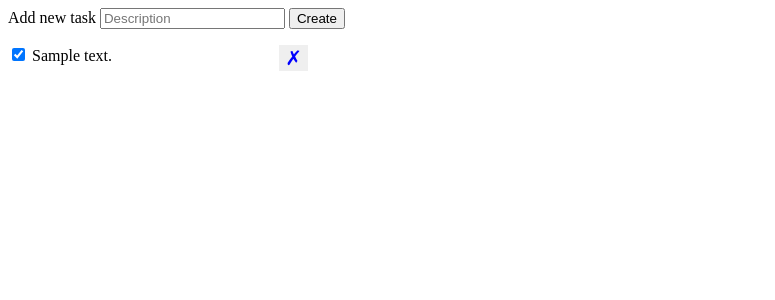
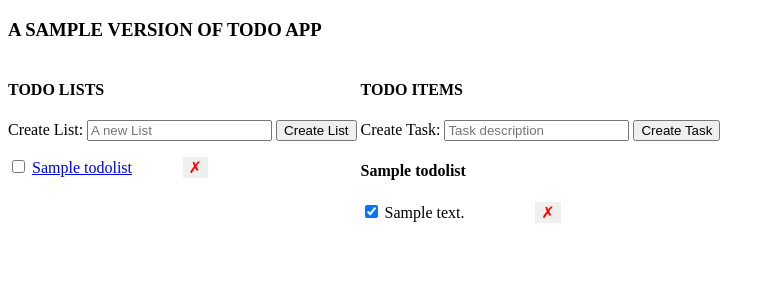
Before and after one commit to RamiMhanna/python, a Flask app: page /lists/1 in a window 1280 px wide. Shown: the top 300 px of the page, without its empty margins (0-775 px from the left). Run offline with Flask 2, Linux system fonts and the light colour scheme; tables that the repository leaves empty hold one stand-in row (values such as "Sample post").

Commit message:
Add new List, Delete new List, Update new List

```diff
--- a/sql_alchemy/crud_app/app.py
+++ b/sql_alchemy/crud_app/app.py
@@ -12,40 +12,25 @@ migrate = Migrate(app, db)
 app.config['SQLALCHEMY_DATABASE_URI'] = 'postgres://postgres:111988@localhost:5432/todoapp'
 
 class Todo(db.Model):
-    __tablename__ = 'todo'
+    __tablename__ = "todo"
     id = db.Column(db.Integer, primary_key=True)
     description = db.Column(db.String(), nullable=False)
     completed = db.Column(db.Boolean, nullable=False, default=False)
-    list_id = db.Column(db.Integer, db.ForeignKey('todolists.id'), nullable=False)
+    list_id = db.Column(db.Integer, db.ForeignKey(
+        'todolists.id'), nullable=False)
 
     def __repr__(self):
-        return f"<todo {self.id} - {self.description}>"
+        return f'<Todo ID: {self.id}, description: {self.description}, completed: {self.completed}>'
 
 
 class TodoList(db.Model):
-    __tablename__ = 'todolists'
+    __tablename__ = "todolists"
     id = db.Column(db.Integer, primary_key=True)
     name = db.Column(db.String(), nullable=False)
     todos = db.relationship('Todo', backref='list', lazy=True)
 
-
-
-
-
-@app.route('/todos/<todo_id>', methods=['DELETE'])
-def delete_todo(todo_id):
-    error = False
-    try:
-        print('Deleted')
-        todo = Todo.query.get(todo_id)
-        db.session.delete(todo)
-        db.session.commit()
-    except:
-        error = True
-        db.session.rollback()
-    finally:
-        db.session.close()
-    return jsonify({ 'success': True })
+    def __repr__(self):
+        return f'<TodoList ID: {self.id}, name: {self.name}, todos: {self.todos}>'
 
 
 @app.route('/todos/create', methods=['POST'])
@@ -54,47 +39,159 @@ def create_todo():
     body = {}
     try:
         description = request.get_json()['description']
-        todo = Todo(description=description, completed=False)
+        list_id = request.get_json()['list_id']
+        todo = Todo(description=description, completed=False, list_id=list_id)
         db.session.add(todo)
         db.session.commit()
         body['id'] = todo.id
         body['completed'] = todo.completed
         body['description'] = todo.description
-    except:
+    except():
+        db.session.rollback()
         error = True
-        db.session.rollback()
         print(sys.exc_info())
     finally:
         db.session.close()
-    if not error:
+    if error:
+        abort(500)
+    else:
         return jsonify(body)
+
+
+@app.route('/todos/<todo_id>/set-complete', methods=['POST'])
+def update_todo(todo_id):
+    error = False
+    try:
+        completed = request.get_json()['completed']
+        todo = Todo.query.get(todo_id)
+        print('Todo: ', todo)
+        todo.completed = completed
+        db.session.commit()
+    except():
+        db.session.rollback()
+        error = True
+        print(sys.exc_info())
+    finally:
+        db.session.close()
+    if error:
+        abort(500)
     else:
-        abort (400)
+        return redirect(url_for('index'))
+
+
+@app.route('/todos/<todo_id>/delete', methods=['DELETE'])
+def delete_todo(todo_id):
+    error = False
+    try:
+        #Todo.query.filter_by(id=todo_id).delete()
+        todo = Todo.query.get(todo_id)
+        db.session.delete(todo)
+        db.session.commit()
+    except():
+        db.session.rollback()
+        error = True
+    finally:
+        db.session.close()
+    if error:
+        abort(500)
+    else:
+        return jsonify({'success': True})
 
 @app.route('/todos/<todo_id>/set-completed', methods=['POST'])
 def set_completed_todo(todo_id):
     error = False
     try:
-        #print('completed', completed)
         completed = request.get_json()['completed']
         todo = Todo.query.get(todo_id)
         todo.completed = completed
         db.session.commit()
     except:
+        db.session.rollback()
         error = True
-        db.session.rollback()
-        print(sys.exc_info())
     finally:
         db.session.close()
-    return redirect(url_for('index'))
-
-
-
-@app.route('/lists/<list_id>')
-def get_list_todos(list_id):
-    return render_template('index.html', data=Todo.query.filter_by(list_id=list_id).order_by('id').all())
+    if error:
+        abort(500)
+    else:
+        return '', 200
 
 
 @app.route('/')
 def index():
     return redirect(url_for('get_list_todos', list_id=1))
+
+
+@app.route('/lists/<list_id>')
+def get_list_todos(list_id):
+    lists = TodoList.query.all()
+    active_list = TodoList.query.get(list_id)
+    todos = Todo.query.filter_by(list_id=list_id).order_by('id').all()
+    return render_template('index.html', todos=todos, lists=lists, active_list=active_list)
+
+
+@app.route('/lists/create', methods=['POST'])
+def create_list():
+    error = False
+    body = {}
+    try:
+        name = request.get_json()['name']
+        todolist = TodoList(name=name)
+        db.session.add(todolist)
+        db.session.commit()
+        body['id'] = todolist.id
+        body['name'] = todolist.name
+    except():
+        db.session.rollback()
+        error = True
+        print(sys.exc_info)
+    finally:
+        db.session.close()
+    if error:
+        abort(500)
+    else:
+        return jsonify(body)
+
+
+@app.route('/lists/<list_id>/delete', methods=['DELETE'])
+def delete_list(list_id):
+    error = False
+    try:
+        list = TodoList.query.get(list_id)
+        for todo in list.todos:
+            db.session.delete(todo)
+
+        db.session.delete(list)
+        db.session.commit()
+    except():
+        db.session.rollback()
+        error = True
+    finally:
+        db.session.close()
+    if error:
+        abort(500)
+    else:
+        return jsonify({'success': True})
+
+
+@app.route('/lists/<list_id>/set-completed', methods=['POST'])
+def set_completed_list(list_id):
+    error = False
+    try:
+        list = TodoList.query.get(list_id)
+        for todo in list.todos:
+            todo.completed = True
+
+        db.session.commit()
+    except:
+        db.session.rollback()
+        error = True
+    finally:
+        db.session.close()
+    if error:
+        abort(500)
+    else:
+        return '', 200
+
+
+if __name__ == '__main__':
+    app.run(debug=True)
--- a/sql_alchemy/crud_app/templates/index.html
+++ b/sql_alchemy/crud_app/templates/index.html
@@ -1,6 +1,7 @@
-<html>
-
+<!DOCTYPE html>
+<html lang="en">
   <head>
+    <meta http-equiv="refresh" content="60">
     <title>Todo App</title>
     <style>
       .hidden {
@@ -8,22 +9,20 @@
       }
       ul {
         list-style: none;
-          padding: 0;
-          margin: 0;
-          width: 300px;
+        padding-left: 0;
+        width: 200px;
       }
       li {
         clear: both;
       }
       li button {
-          appearance: none;
         -webkit-appearance: none;
         border: none;
         outline: none;
-          color: blue;
+        color: red;
         float: right;
         cursor: pointer;
-          font-size: 20px;
+        font-size: 16px;
       }
       .lists-wrapper, .todos-wrapper {
         display: inline-block;
@@ -31,49 +30,95 @@
       }
     </style>
   </head>
-
   <body>
-    <form id="form">
-        <label for="description">Add new task</label>
-        <input type="text" name="description" id="description" placeholder="Description">
-        <input type="submit" value="Create">
+    <h3>A SAMPLE VERSION OF TODO APP</h3>
+    <div class="lists-wrapper">
+        <h4>TODO LISTS</h4>
+        <form action="/lists/create" method="POST" id="list-form">
+          <label for="todolist">Create List:</label>
+          <input type="text" name="todolist" id="todolist-input" placeholder="A new List" data-id="{{ active_list.id }}"/>
+          <button type="submit">Create List</button>
         </form>
-    <div id="error" class="hidden">Some thing went wrong</div>
-    <ul id="todos">
-        {% for d in data %}
+      <ul id="lists">
+        {% for list in lists %}
         <li>
-            <input data-id="{{ d.id }}" class="check_completed" type="checkbox"{% if d.completed %} Checked {% endif %}>
-            {{d.description}}
-            <button class="delete" data-id="{{ d.id }}">&cross;</button>
+          <input type="checkbox" data-id="{{ list.id }}" class="list-check-completed">
+          <a href="/lists/{{ list.id }}">{{ list.name }}</a>
+          <button class="delete-list" data-id="{{ list.id }}">&cross;</button>
         </li>
     {% endfor %}
       </ul>
+    </div>
+
+    <div class="todos-wrapper">
+      <h4>TODO ITEMS</h4>
+      <form action="/todos/create" method="POST" id="todo-form">
+        <input id="list_id" type="hidden" value="{{ active_list.id }}">
+        <label for="description">Create Task:</label>
+        <input id="description" type="text" name="description" placeholder="Task description"  />
+        <button type="submit">Create Task</button>
+      </form>
+      <div id="error" class="hidden">
+        An error occurred, please try again.
+      </div>
+        <h4>{{ active_list.name }}</h4>
+        <ul id="todos">
+          {% for todo in todos %}
+          <li>
+            <input data-id="{{ todo.id }}" class="todo-check-completed" type="checkbox" name="complete" id="complete" {% if todo.completed %} checked {%endif%} />
+            {{ todo.description }}
+            <button class="delete-todo" data-id="{{ todo.id }}">&cross;</button>
+          </li>
+          {% endfor %}
+        </ul>
+
+    </div>
+
     <script>
-        const deleteButtons = document.querySelectorAll('.delete');
-        for (let i = 0; i < deleteButtons.length; i++) {
-            const deleteButton = deleteButtons[i];
-            deleteButton.addEventListener('click', function(e) {
-                console.log(e);
-                const todoId = e.target.dataset['id'];
-                fetch('/todos/' + todoId, {
-                    method: 'DELETE'
-                }).then(function() {
-                    const item = e.target.parentElement;
-                    item.remove();
-                }).then(function() {
+      let deleteBtns;
+      const listCheckboxes = document.querySelectorAll('.list-check-completed');
+      for (let i = 0; i < listCheckboxes.length; i++) {
+          const checkbox = listCheckboxes[i];
+
+          checkbox.onchange = function (e) {
+              if (e.target.checked) {
+                  const listId = e.target.dataset.id;
+
+                  fetch('/lists/' + listId + '/set-completed', {
+                      method: 'POST',
+                      headers: {
+                          'Content-Type': 'application/json'
+                      }
+                  })
+                  .then(function (jsonResponse) {
                       document.getElementById('error').className = 'hidden';
-                }).catch(function () {
+
+                      const todoCheckboxes = document.querySelectorAll('.todo-check-completed');
+
+                      for (let i = 0; i < todoCheckboxes.length; i++) {
+                          const checkbox = todoCheckboxes[i];
+
+                          checkbox.checked = true;
+                      }
+                  })
+                  .catch(function () {
                       document.getElementById('error').className = '';
                   })
-            });
               }
-        const checkboxes = document.querySelectorAll('.check_completed');
-        for (let i = 0; i < checkboxes.length; i++) {
-            const checkbox = checkboxes[i];
-            checkbox.onchange = function(e) {
-                console.log('event', e);
+          }
+      }
+
+
+
+
+      const todoCheckboxes = document.querySelectorAll('.todo-check-completed');
+      for (let i = 0; i < todoCheckboxes.length; i++) {
+          const checkbox = todoCheckboxes[i];
+
+          checkbox.onchange = function (e) {
               const newCompleted = e.target.checked;
-                const todoId = e.target.dataset['id'];
+              const todoId = e.target.dataset.id;
+
               fetch('/todos/' + todoId + '/set-completed', {
                   method: 'POST',
                   body: JSON.stringify({
@@ -82,19 +127,71 @@
                   headers: {
                       'Content-Type': 'application/json'
                   }
-            }).then(function() {
+              })
+              .then(function (jsonResponse) {
                   document.getElementById('error').className = 'hidden';
-            }).catch(function () {
+              })
+              .catch(function () {
                   document.getElementById('error').className = '';
               })
           }
       }
-        document.getElementById('form').onsubmit = function (e) {
+
+      deleteBtns = document.querySelectorAll(".delete-todo");
+
+      for (let i = 0; i < deleteBtns.length; i++) {
+        const deleteBtn = deleteBtns[i];
+        deleteBtn.onclick = function(e) {
+          console.log("Delete event: ", e);
+          const todoId = e.target.dataset.id;
+          fetch('/todos/'+ todoId + '/delete',{
+            method: 'DELETE'
+          }).then(function() {
+            console.log('Parent?', e.target);
+            const item = e.target.parentElement;
+            item.remove();
+              document.getElementById("error").className = "hidden";
+            })
+            .catch(function(e) {
+              console.error(e);
+              document.getElementById("error").className = "";
+            });
+        };
+      }
+
+      deleteListBtns = document.querySelectorAll(".delete-list");
+
+      for (let i = 0; i < deleteListBtns.length; i++) {
+        const deleteBtn = deleteListBtns[i];
+        deleteBtn.onclick = function(e) {
+          console.log("Delete event: ", e);
+          const listId = e.target.dataset.id;
+
+          fetch('/lists/'+ listId + '/delete',{
+            method: 'DELETE'
+          }).then(function() {
+            console.log('Parent?', e.target);
+            const item = e.target.parentElement;
+            item.remove();
+              document.getElementById("error").className = "hidden";
+              window.location.reload(true);
+            })
+            .catch(function(e) {
+              console.error(e);
+              document.getElementById("error").className = "";
+            });
+        };
+      }
+
+
+      document.getElementById('todo-form').onsubmit = function (e) {
         e.preventDefault();
+
         fetch('/todos/create', {
             method: 'POST',
             body: JSON.stringify({
-                    'description': document.getElementById('description').value
+                'description': document.getElementById('description').value,
+                'list_id': document.getElementById('list_id').value
             }),
             headers: {
                 'Content-Type': 'application/json'
@@ -104,35 +201,47 @@
             return response.json();
         })
         .then(function (jsonResponse) {
-                    const Li_Item = document.createElement('li');
-                    const checkbox = document.createElement('input');
-                    const deleteBtn = document.createElement('button');
+            const liItem = document.createElement('LI');
 
-                    checkbox.className = 'check_completed';
-                    checkbox.type = 'checkbox';
-                    checkbox.setAttribute('data-id', jsonResponse.id);
+            liItem.innerHTML = jsonResponse['description'];
+            document.getElementById('todos').appendChild(liItem);
+            document.getElementById('error').className = 'hidden';
+            window.location.reload(true);
+        })
+        .catch(function () {
+            document.getElementById('error').className = '';
+        })
+      }
 
-                    Li_Item.appendChild(checkbox);
+      document.getElementById('list-form').onsubmit = function (e) {
+        e.preventDefault();
+
+        fetch('/lists/create', {
+            method: 'POST',
+            body: JSON.stringify({
+                'name': document.getElementById('todolist-input').value
+            }),
+            headers: {
+                'Content-Type': 'application/json'
+            }
+        })
+        .then(function (response) {
+            return response.json();
+        })
+        .then(function (jsonResponse) {
+            const liItem = document.createElement('LI');
+
+            liItem.innerHTML = jsonResponse['name'];
+            document.getElementById('lists').appendChild(liItem);
+            document.getElementById('error').className = 'hidden';
+            window.location.reload(true);
+        })
+        .catch(function (err) {
+            document.getElementById('error').className = '';
+        })
+      }
 
 
-                    const text = document.createTextNode(' ' + jsonResponse.description);
-                    Li_Item.appendChild(text);
-
-                    deleteBtn.className = 'delete';
-                    deleteBtn.setAttribute('data-id', jsonResponse.id);
-                    deleteBtn.innerHTML = '&cross;';
-                    Li_Item.appendChild(deleteBtn);
-
-                    document.getElementById('todos').appendChild(Li_Item);
-
-                    document.getElementById('error').className = 'hidden';
-                }).catch(function (error) {
-                    console.log('Error occurred', error);
-                    document.getElementById('error').className = '';
-                })
-
-        }
     </script>
   </body>
-
 </html>
```
Lines whose indentation alone changed are shown as unchanged.
